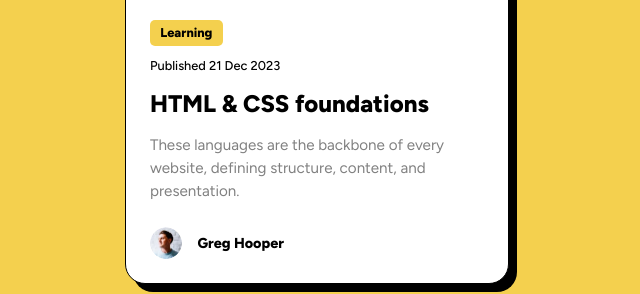
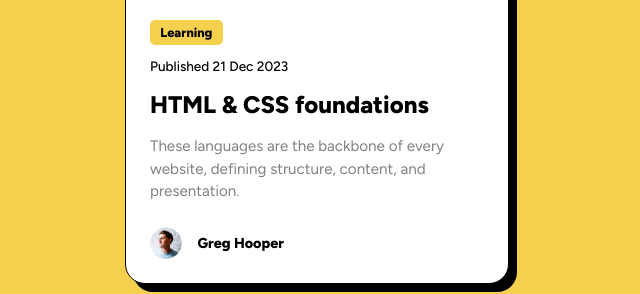
Before and after one commit to Kim291712/Blog-preview-card-component, a plain HTML site: page blog-preview-card-main/index.html in a window 1280 px wide. Shown: the part 372-666 px from the top of the page, 323-963 px from the left. Drawn offline with Linux system fonts and the light colour scheme.

Commit message:
change size

```diff
--- a/blog-preview-card-main/style.css
+++ b/blog-preview-card-main/style.css
@@ -56,7 +56,7 @@ body {
 .publish-date {
     margin-bottom: 1rem;
 
-    font-size: 0.8rem;
+    font-size: 0.85rem;
     font-weight: 500;
 }
 
```
